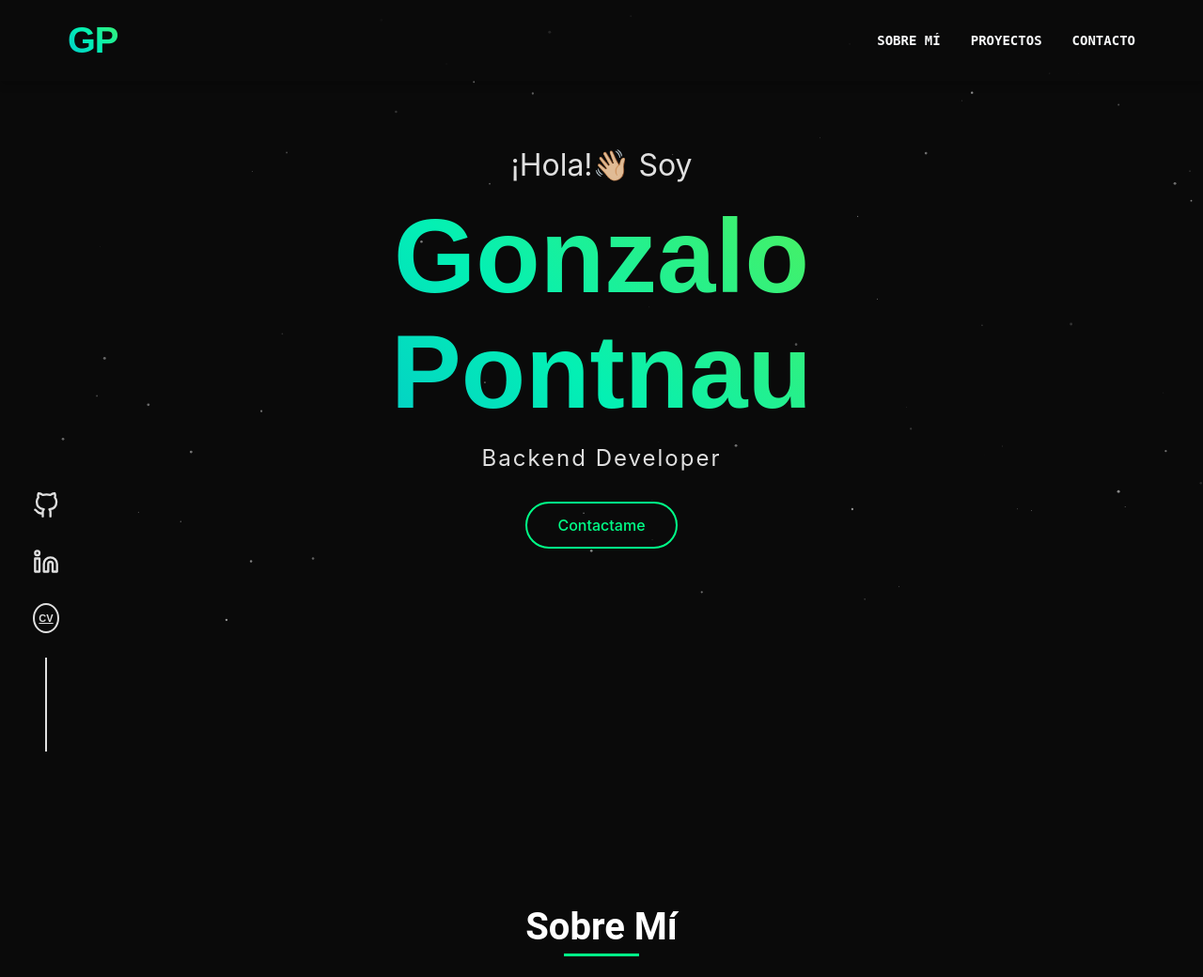
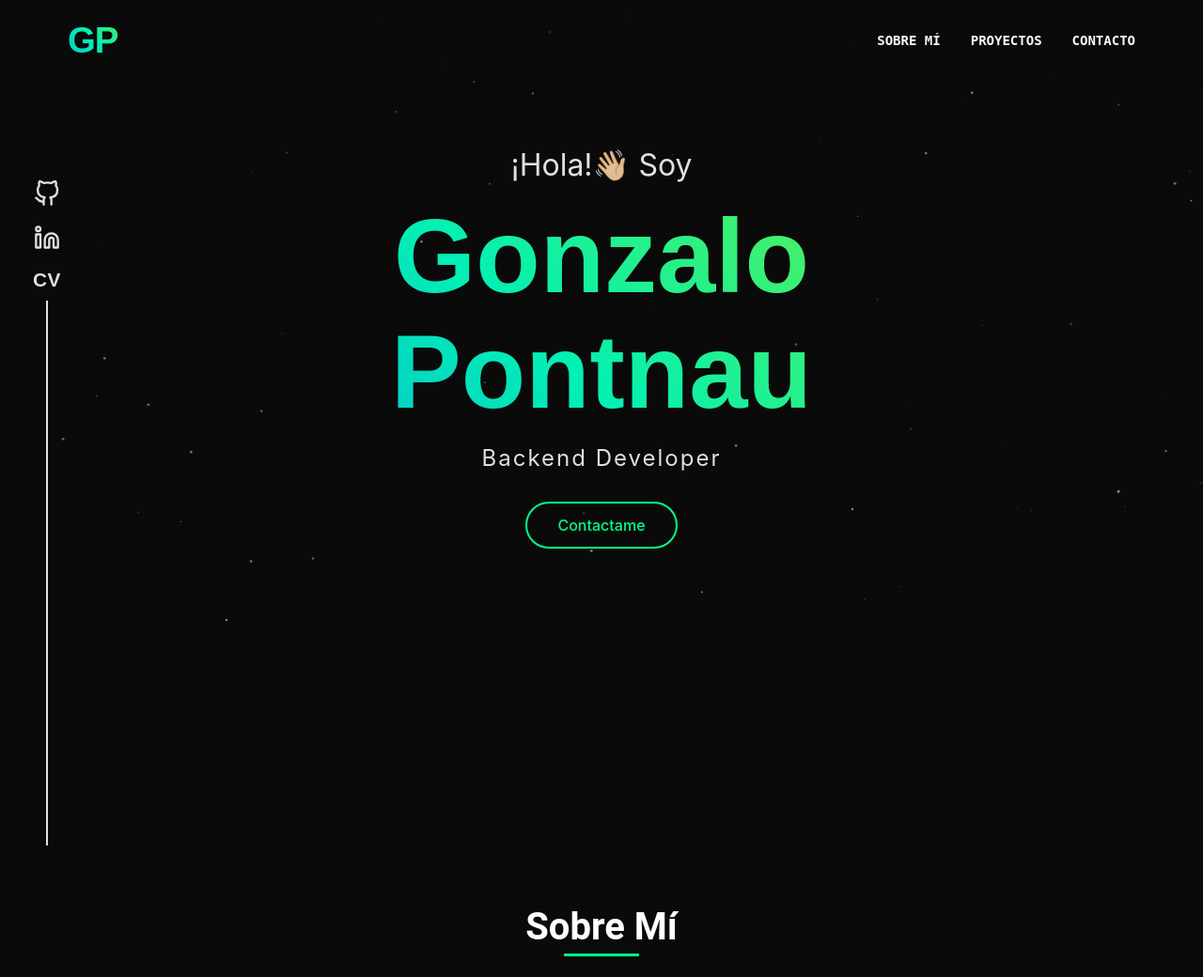
Before and after one commit to GonzaloPontnau/gonzalopontnau.github.io, a Django app: page / in a window 1280 px wide. Shown: the top 1040 px of the page at 94% size. Run offline with Django 5.2, Linux system fonts and the light colour scheme.

Commit message:
Refactor: Optimizar diseño de barra lateral de redes sociales

```diff
--- a/main/static/css/style.css
+++ b/main/static/css/style.css
@@ -114,19 +114,35 @@ body {
     bottom: 0;
     z-index: 1000;
     margin: 0;
+    padding: 0 !important;
+    padding-bottom: 0 !important;
+    padding-block-end: 0 !important;
+    display: flex;
+    flex-direction: column;
+    align-items: center;
 }
 
 .social-links {
     display: flex;
     flex-direction: column;
     align-items: center;
-    gap: 28px;
+    gap: 15px;
+    margin-bottom: 0 !important;
+    padding-bottom: 0 !important;
 }
 
 .social-icon {
     color: #e0e0e0;
     transition: all 0.3s ease;
     font-size: 1.1rem;
+}
+
+.social-icon.cv-text {
+    font-family: 'Poppins', sans-serif;
+    font-weight: 700;
+    font-size: 1.3rem;
+    letter-spacing: 0.5px;
+    text-decoration: none;
 }
 
 .social-icon svg {
@@ -141,35 +157,29 @@ body {
 
 .social-line {
     width: 2px;
-    height: 100px;
+    height: 60vh;
     background-color: #e0e0e0;
-    margin: 0 auto;
+    margin: -5px auto 0;
+    position: relative;
+}
+
+.social-line::after {
+    content: '';
+    position: absolute;
+    bottom: -100px;
+    left: 0;
+    width: 2px;
+    height: 200px;
+    background-color: #e0e0e0;
 }
 
 /* Estilos para el icono CV */
-.cv-icon {
-    position: relative;
-    display: flex;
-    justify-content: center;
-    align-items: center;
-    width: 28px;
-    height: 28px;
-}
-
-.cv-circle {
-    width: 28px;
-    height: 28px;
-    border: 2px solid currentColor;
-    border-radius: 50%;
-    display: flex;
-    align-items: center;
-    justify-content: center;
-}
-
 .cv-text {
     font-family: 'Poppins', sans-serif;
     font-weight: 700;
-    font-size: 11px;
+    font-size: 1.3rem;
+    letter-spacing: 0.5px;
+    text-decoration: none;
 }
 
 /*  SECCIÓN HERO  */
@@ -648,13 +658,8 @@ footer {
         font-size: 1.1rem;
     }
 
-    .cv-circle {
-        width: 28px;
-        height: 28px;
-    }
-
     .cv-text {
-        font-size: 12px;
+        font-size: 1.2rem;
     }
 
     .submit-btn {
--- a/main/templates/main/home.html
+++ b/main/templates/main/home.html
@@ -21,7 +21,7 @@
 
 <body>
     <!-- Github, lkd, cv logos en barra lateral -->
-    <div class="social-nav">
+    <div class="social-nav" style="padding: 0 !important; padding-bottom: 0 !important; margin-bottom: 0 !important;">
         <div class="social-links">
             <a href="https://github.com/PontnauGonzalo" target="_blank" rel="noopener noreferrer" class="social-icon">
                 <svg xmlns="http://www.w3.org/2000/svg" width="28" height="28" viewBox="0 0 24 24" fill="none" stroke="currentColor" stroke-width="2" stroke-linecap="round" stroke-linejoin="round"><path d="M9 19c-5 1.5-5-2.5-7-3m14 6v-3.87a3.37 3.37 0 0 0-.94-2.61c3.14-.35 6.44-1.54 6.44-7A5.44 5.44 0 0 0 20 4.77 5.07 5.07 0 0 0 19.91 1S18.73.65 16 2.48a13.38 13.38 0 0 0-7 0C6.27.65 5.09 1 5.09 1A5.07 5.07 0 0 0 5 4.77a5.44 5.44 0 0 0-1.5 3.78c0 5.42 3.3 6.61 6.44 7A3.37 3.37 0 0 0 9 18.13V22"></path></svg>
@@ -29,11 +29,7 @@
             <a href="https://linkedin.com/in/gonzalopontnau" target="_blank" rel="noopener noreferrer" class="social-icon">
                 <svg xmlns="http://www.w3.org/2000/svg" width="28" height="28" viewBox="0 0 24 24" fill="none" stroke="currentColor" stroke-width="2" stroke-linecap="round" stroke-linejoin="round"><path d="M16 8a6 6 0 0 1 6 6v7h-4v-7a2 2 0 0 0-2-2a2 2 0 0 0-2 2v7h-4v-7a6 6 0 0 1 6-6z"></path><rect x="2" y="9" width="4" height="12"></rect><circle cx="4" cy="4" r="2"></circle></svg>
             </a>
-            <a href="{% static 'images/CV.pdf' %}" target="_blank" rel="noopener noreferrer" class="social-icon cv-icon">
-                <div class="cv-circle">
-                    <span class="cv-text">CV</span>
-                </div>
-            </a>
+            <a href="{% static 'images/CV.pdf' %}" target="_blank" rel="noopener noreferrer" class="social-icon cv-text">CV</a>
             <div class="social-line"></div>
         </div>
     </div>
```
